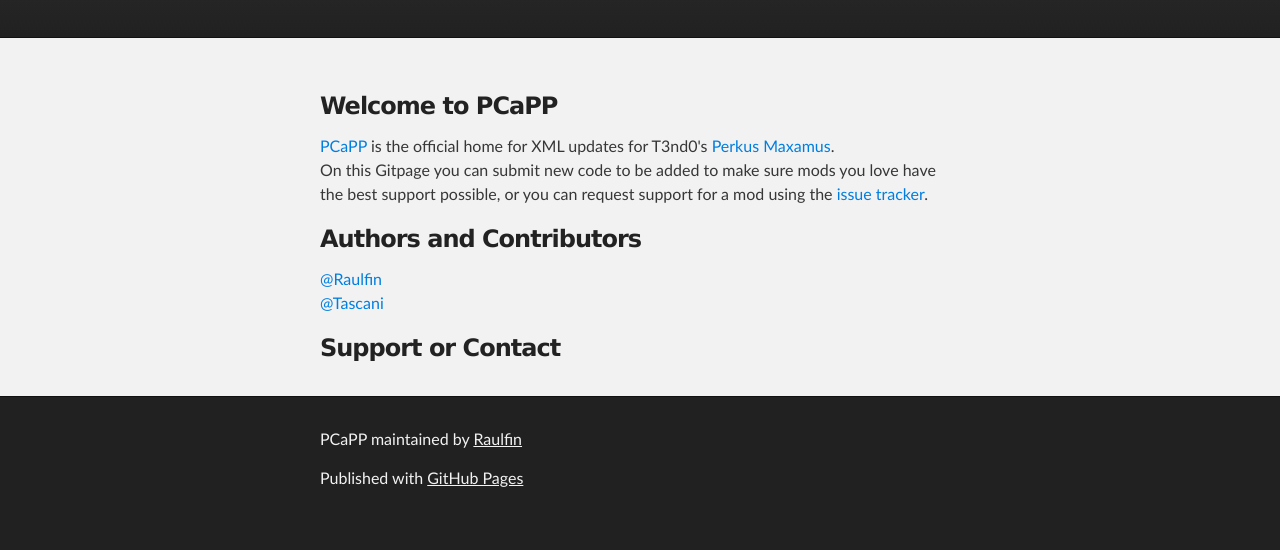
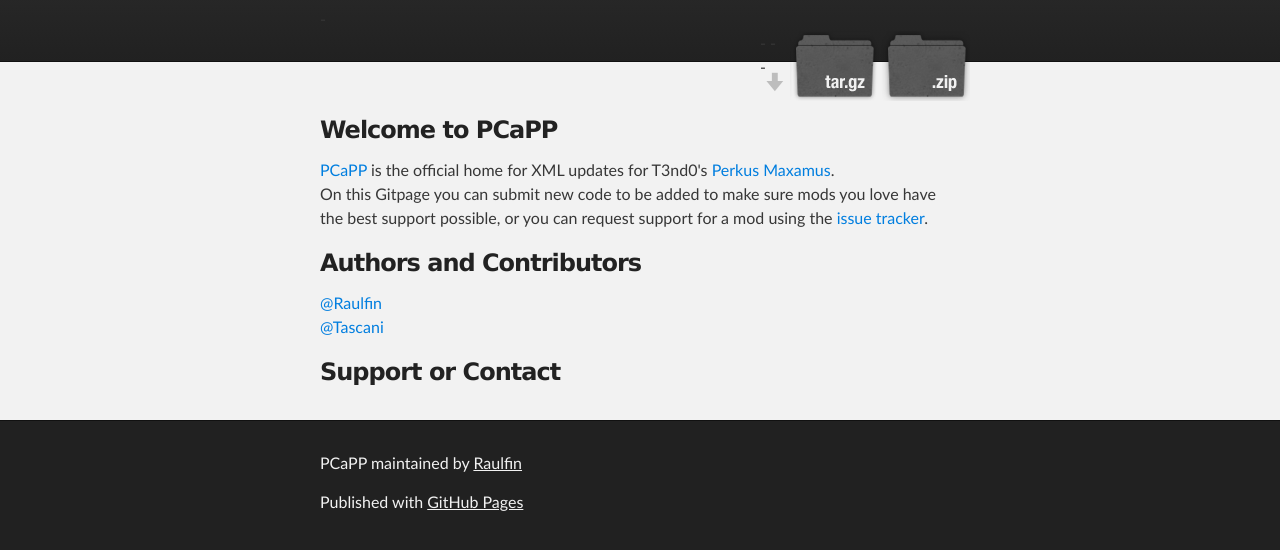
Before and after one commit to Raulfin/PCaPP, a plain HTML site: page index.html in a window 1280 px wide. Shown: the part 172-722 px from the top of the page. Drawn offline with Linux system fonts and the light colour scheme.

Commit message:
Update index.html

```diff
--- a/index.html
+++ b/index.html
@@ -21,7 +21,11 @@
           <h1 id="project_title">PCaPP</h1>
           <h2 id="project_tagline">Repository for XMLs for Perkus Maxamus</h2>
 
-        </header>
+-            <section id="downloads">
+-              <a class="zip_download_link" href="https://github.com/Raulfin/PCaPP/zipball/master">Download this project as a .zip file</a>
+-              <a class="tar_download_link" href="https://github.com/Raulfin/PCaPP/tarball/master">Download this project as a tar.gz file</a>
+-            </section>
+         </header>
     </div>
 
     <!-- MAIN CONTENT -->
```
